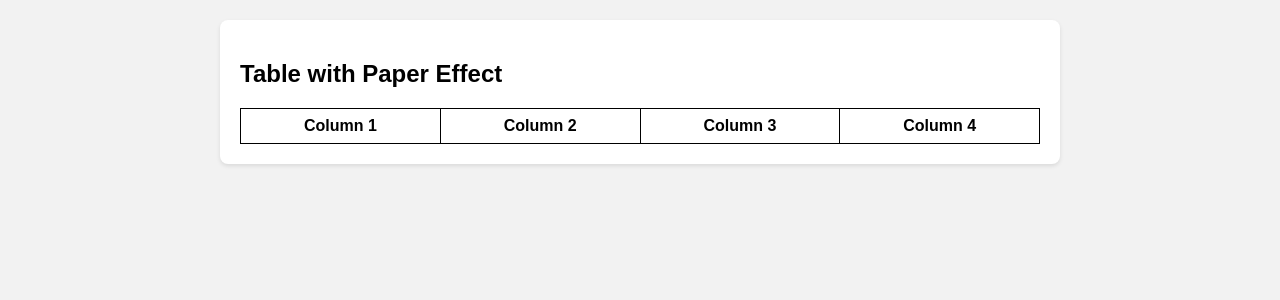
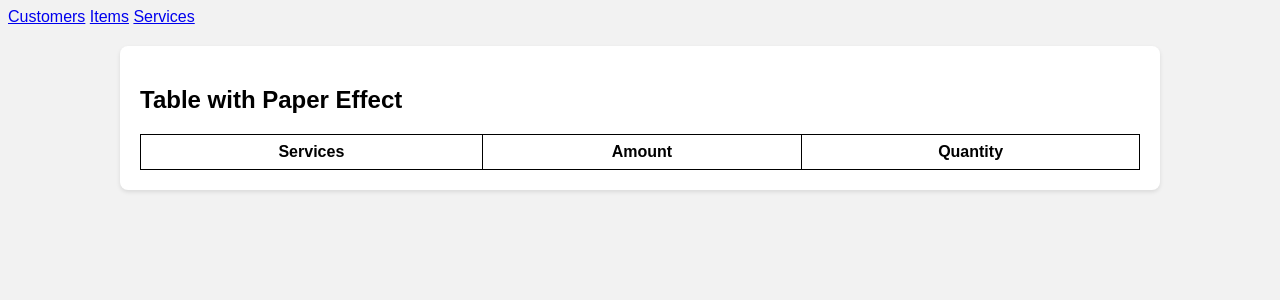
Before and after one commit to Brandarius/invoice, a Flask app: page / in a window 1280 px wide. Shown: the top 300 px of the page. Run offline with Flask 3, Linux system fonts and the light colour scheme; lists and menus that the app fills with data are empty.

Commit message:
added customers page

```diff
--- a/app.py
+++ b/app.py
@@ -6,6 +6,9 @@ app = Flask(__name__)
 def main_page():
     return render_template('main_page.html')
 
+@app.route('/customers')
+def customers():
+    return render_template('customers.html')
 
 if __name__ == '__main__':
     app.run(debug=True)
--- a/static/css/main_page.css
+++ b/static/css/main_page.css
@@ -21,5 +21,5 @@ body {
     border-radius: 8px; /* Rounded corners */
     padding: 20px; /* Padding around the content */
     margin: 20px auto; /* Centering the paper */
-    max-width: 800px; /* Maximum width of the paper */
+    max-width: 1000px; /* Maximum width of the paper */
 }
--- a/templates/main_page.html
+++ b/templates/main_page.html
@@ -9,15 +9,20 @@
         <link rel="stylesheet" href="{{ url_for('static', filename='css/main_page.css')}}">
     </head>
     <body>
+        <div class="navbar">
+            <a href="#customers">Customers</a>
+            <a href="#items">Items</a>
+            <a href="#services">Services</a>
+        </div>
+
         <div class="paper">
             <h2>Table with Paper Effect</h2>
             <table>
                 <thead>
                     <tr>
-                        <th>Column 1</th>
-                        <th>Column 2</th>
-                        <th>Column 3</th>
-                        <th>Column 4</th>
+                        <th>Services</th>
+                        <th>Amount</th>
+                        <th>Quantity</th>
                     </tr>
                 </thead>
             </table>
```
Also changed, not shown: templates/customers.html (added).
